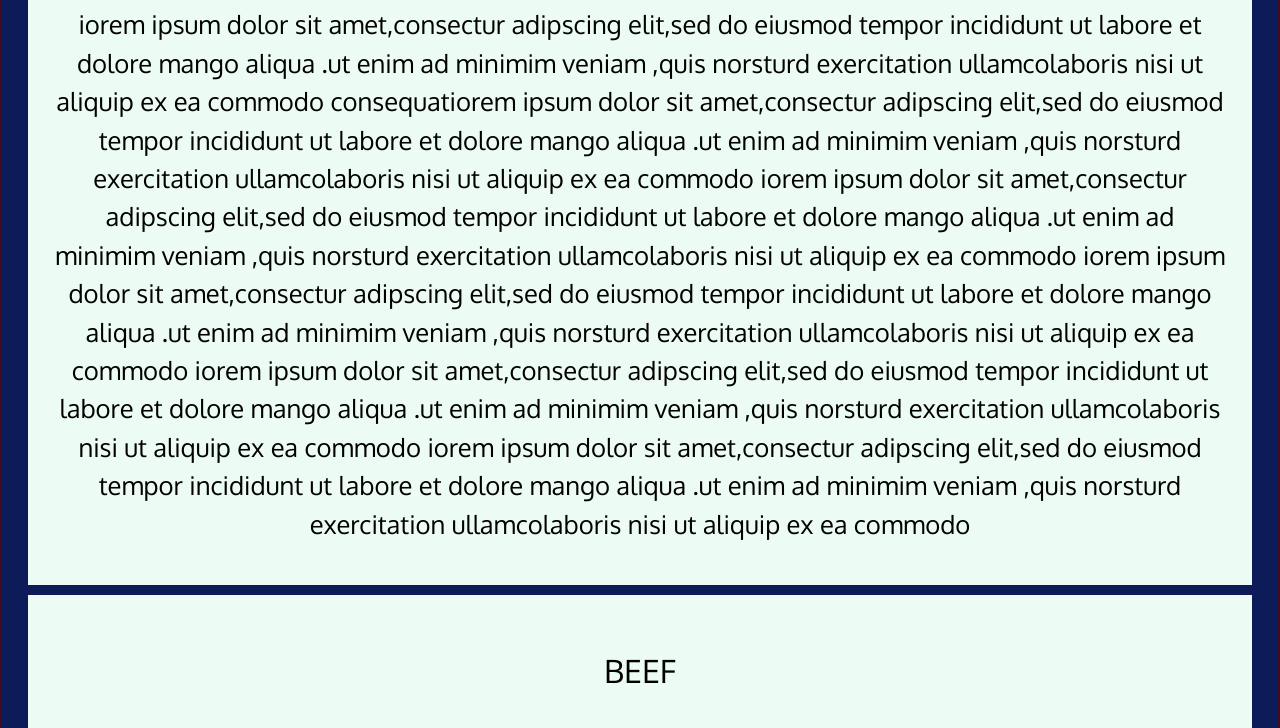
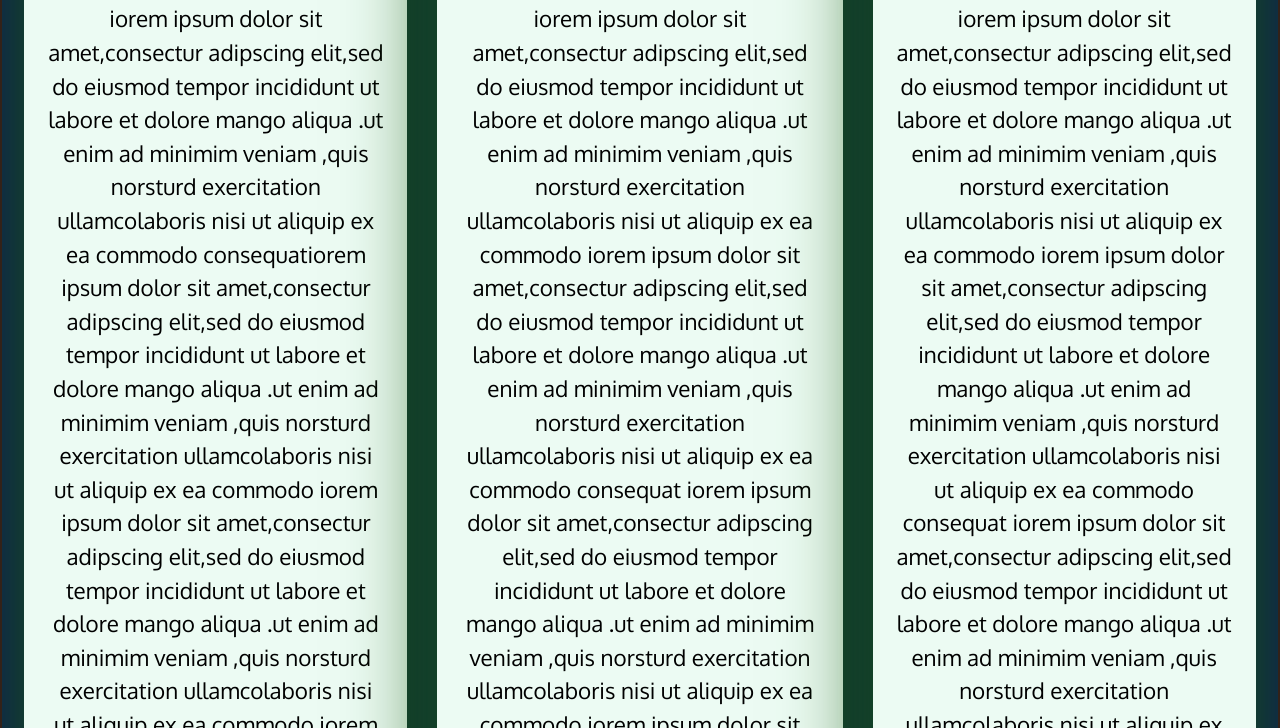
Before and after one commit to sunil-bind/coursera-1, a plain HTML site: page module-3-soln/index.html in a window 1280 px wide. Shown: the part 347-1075 px from the top of the page. Drawn offline with Linux system fonts and the light colour scheme.

Commit message:
succesfull

```diff
--- a/module-3-soln/css/styles.css
+++ b/module-3-soln/css/styles.css
@@ -68,20 +68,23 @@ body{
 #chicken , #beef , #susi {
     background-color: #ECFBF3 ;
     margin-bottom:10px;
-    margin-right: 1em;
-    margin-left: 1em;
     padding:1em;
     color: black;
     text-decoration-style: solid;
-    font-size: 1.6em;
-}
+    font-size: 1.4em;
+    box-sizing: border-box;
+    box-shadow: 0 0 80px #18580b;
+   }
+   #susi{
+   	margin-right: 1em;
+   }
+   #chicken{
+   	margin-left: 1em;
+   }
 @media(min-width: 992px) and (max-width: 1199px)
 {
 	#chicken , #beef , #susi {
     background-color: #ECFBF3 ;
-    margin-bottom:10px;
-    margin-right: 8em;
-    margin-left: 8em;
     padding:1em;
     height: 500px;
 }
@@ -107,9 +110,9 @@ body{
 	#chicken , #beef , #susi {
     background-color: #ECFBF3;
     margin-bottom:10px;
-    margin-right: 8em;
-    margin-left: 8em;
     padding:1em;
+    margin-left: 1em;
+    margin-right: 1em;
     overflow: auto;
 }
 
--- a/module-3-soln/index.html
+++ b/module-3-soln/index.html
@@ -35,7 +35,9 @@
        <h1 id="title">OUR MENU</h1>
        </div>
        <div class="main-content text-center">
-         <div id="chicken">
+        <div class="row">
+         <div class="col-lg-4 col-md-6 col-sm-12">
+          <div id="chicken">
           <h2 id="title">CHICKEN</h2>
           <p>
           iorem ipsum dolor sit amet,consectur
@@ -58,8 +60,10 @@
           adipscing elit,sed do eiusmod tempor incididunt ut labore et dolore mango aliqua .ut enim ad
             minimim veniam ,quis norsturd exercitation ullamcolaboris nisi ut aliquip ex ea commodo
           </p>
+        </div>
           </div>
-            <div id="beef">
+            <div class="col-lg-4 col-md-6 col-sm-12">
+              <div id="beef">
           <h2 id="title">BEEF</h2>
           <p>
             iorem ipsum dolor sit amet,consectur
@@ -77,8 +81,11 @@
           iorem ipsum dolor sit amet,consectur
           adipscing elit,sed do eiusmod tempor incididunt ut labore et dolore mango aliqua .ut enim ad
             minimim veniam ,quis norsturd exercitation ullamcolaboris nisi ut aliquip ex ea commodo
-          </p></div>
-            <div id="susi">
+          </p>
+        </div>
+      </div>
+            <div class="col-lg-4 col col-md-12 col-sm-12">
+              <div id="susi">
           <h2 id="title">SUSI</h2>
           <p>
             iorem ipsum dolor sit amet,consectur
@@ -96,7 +103,10 @@
           iorem ipsum dolor sit amet,consectur
           adipscing elit,sed do eiusmod tempor incididunt ut labore et dolore mango aliqua .ut enim ad
             minimim veniam ,quis norsturd exercitation ullamcolaboris nisi ut aliquip ex ea commodo
-          </p></div>
+          </p>
+        </div>
+      </div>
+        </div>
          </div>
        <script src="js/jquery-3.4.1.min.js"></script>
     <script src="js/bootstrap.min.js"></script>
```
